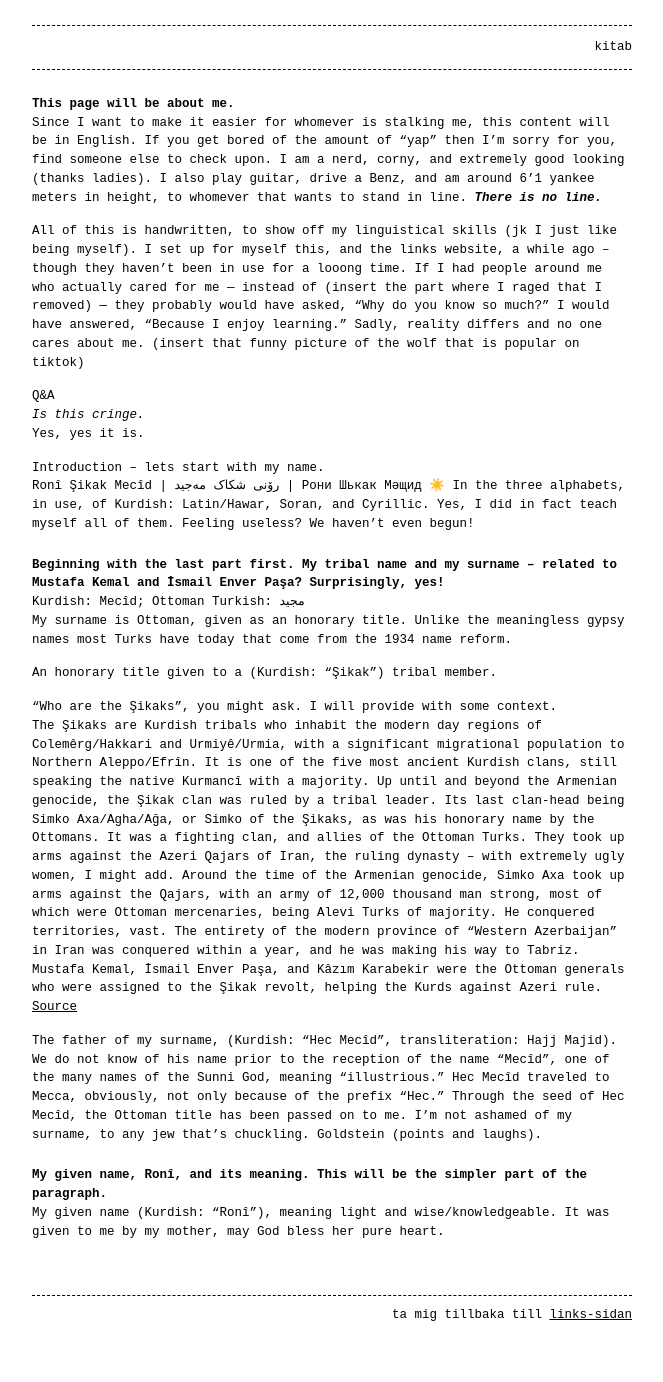
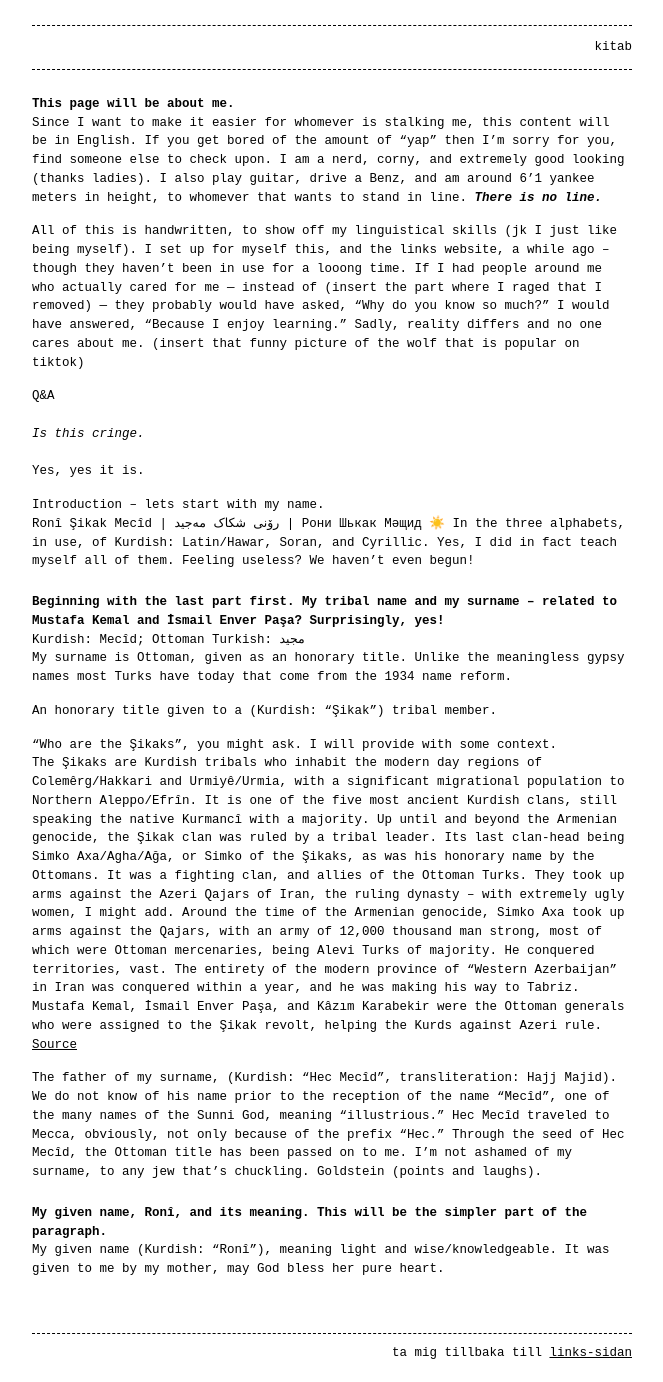
Before and after one commit to ronim-efrin/kitab, a Jekyll site: the page built from index.md, in a window 1280 px wide. Shown: the whole page, without its empty margins (308-971 px from the left). Built offline with Jekyll 4.4.1, drawn with Linux system fonts in a browser that asks for light colours; before the commit the page ends 1345 px from its top, so only the background shows below that.

Commit message:
Update index.md

```diff
--- a/index.md
+++ b/index.md
@@ -8,9 +8,9 @@ Since I want to make it easier for whomever is stalking me, this content will be
 
 All of this is handwritten, to show off my linguistical skills (jk I just like being myself). I set up for myself this, and the links website, a while ago – though they haven't been in use for a looong time. If I had people around me who actually cared for me — instead of (insert the part where I raged that I removed) — they probably would have asked, “Why do you know so much?” I would have answered, “Because I enjoy learning.” Sadly, reality differs and no one cares about me. (insert that funny picture of the wolf that is popular on tiktok)
 
-Q&A
-*Is this cringe.*
-Yes, yes it is.
+Q&A <br>
+*Is this cringe.* <br>
+Yes, yes it is. <br>
 
 Introduction – lets start with my name.
 Ronî Şikak Mecîd | رۆنی شکاک مەجید | Рони Шькак Мәщид ☀️ In the three alphabets, in use, of Kurdish: Latin/Hawar, Soran, and Cyrillic. Yes, I did in fact teach myself all of them. Feeling useless? We haven't even begun!
```
